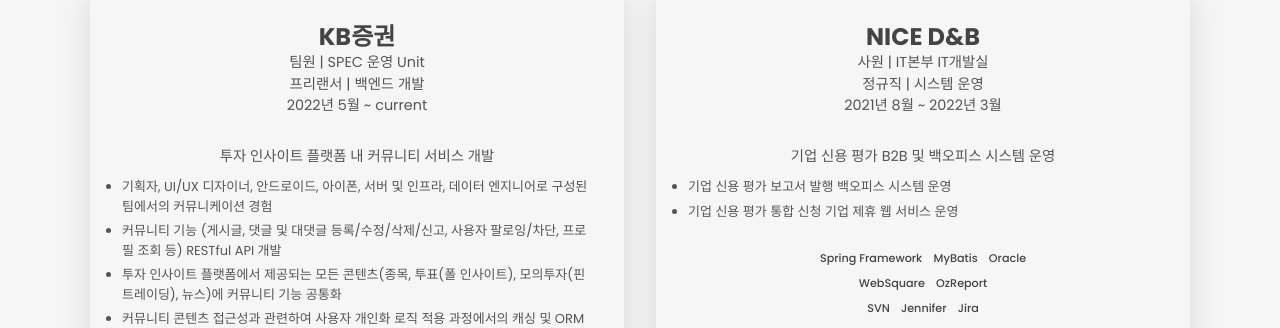
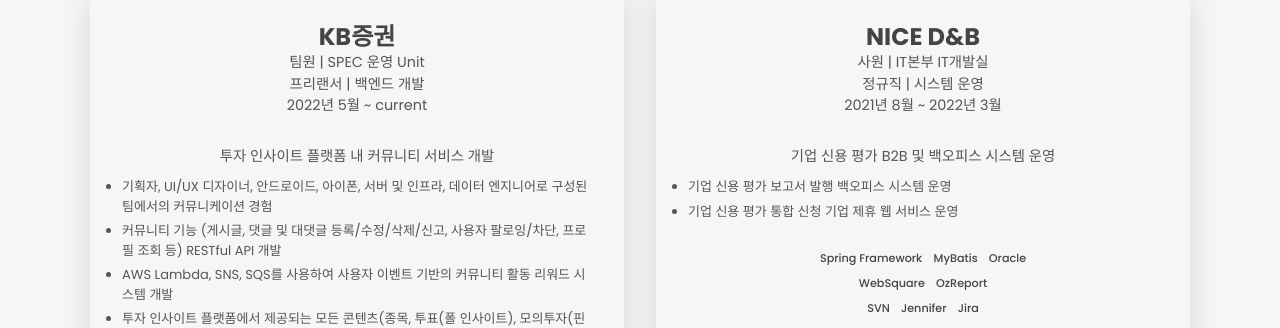
Before and after one commit to mrnglory/mrnglory.github.io, a plain HTML site: page index.html in a window 1280 px wide. Shown: the part 476-804 px from the top of the page. Drawn offline with Linux system fonts and the light colour scheme.

Commit message:
경력 내용 추가

```diff
--- a/index.html
+++ b/index.html
@@ -67,6 +67,7 @@
               <ul class="content__list">
                 <li>기획자, UI/UX 디자이너, 안드로이드, 아이폰, 서버 및 인프라, 데이터 엔지니어로 구성된 팀에서의 커뮤니케이션 경험</li>
                 <li>커뮤니티 기능 (게시글, 댓글 및 대댓글 등록/수정/삭제/신고, 사용자 팔로잉/차단, 프로필 조회 등) RESTful API 개발</li>
+                <li>AWS Lambda, SNS, SQS를 사용하여 사용자 이벤트 기반의 커뮤니티 활동 리워드 시스템 개발</li>
                 <li>투자 인사이트 플랫폼에서 제공되는 모든 콘텐츠(종목, 투표(폴 인사이트), 모의투자(핀 트레이딩), 뉴스)에 커뮤니티 기능 공통화</li>
                 <li>커뮤니티 콘텐츠 접근성과 관련하여 사용자 개인화 로직 적용 과정에서의 캐싱 및 ORM 성능 최적화</li>
                 <li>OpenTelemetry와 AWS SDK를 사용하여 옵저버빌리티 구성에 기여</li>
```
